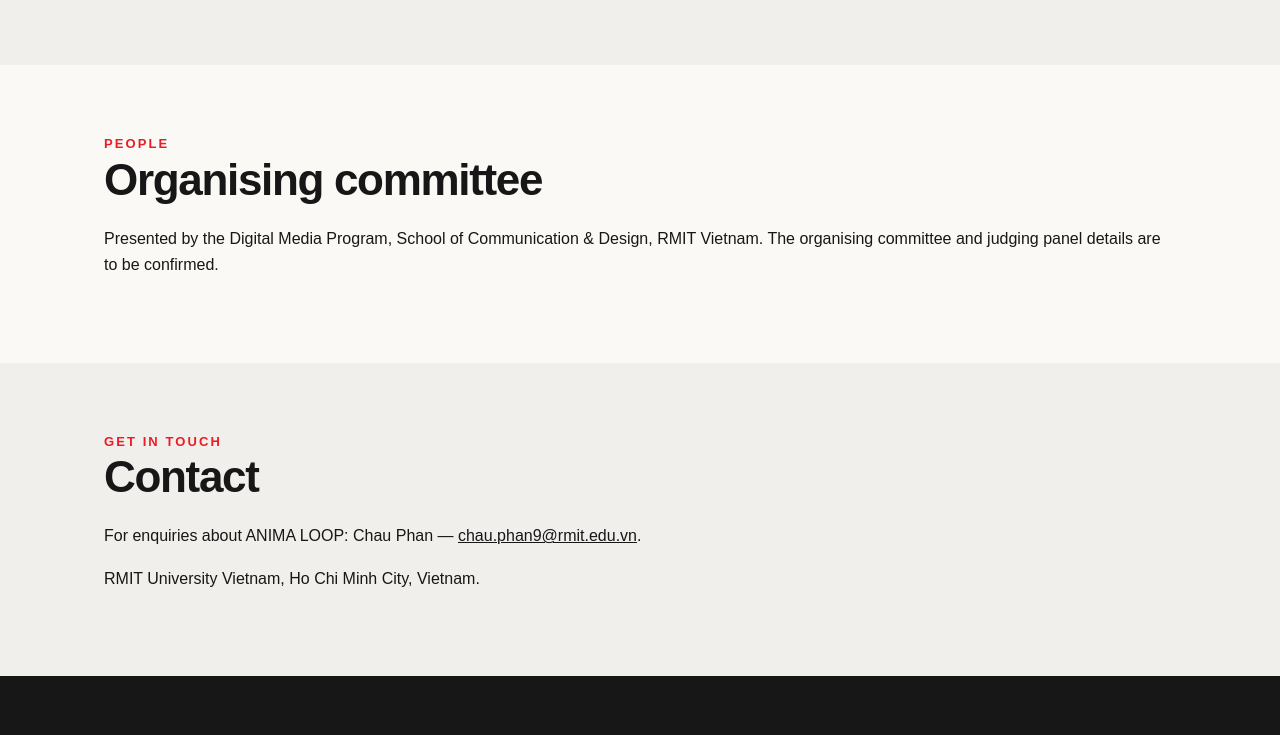
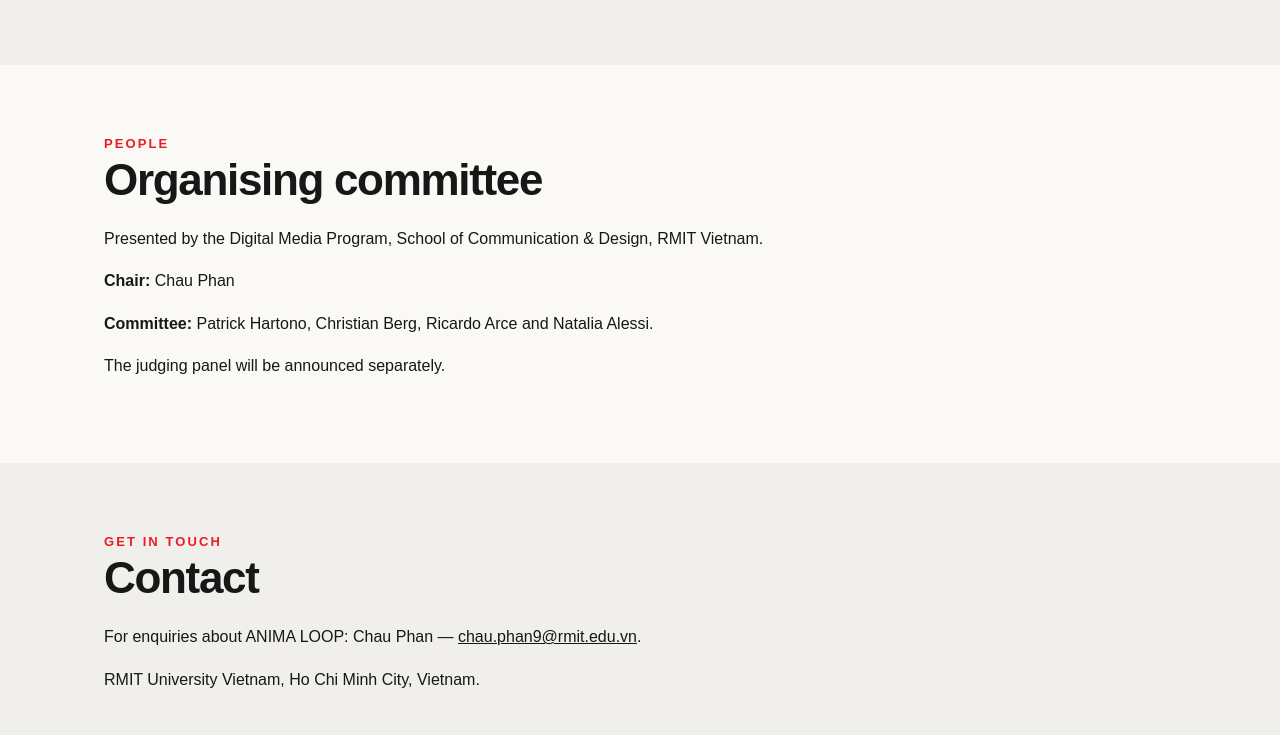
Before and after one commit to anima-loop/anima-loop.github.io, a plain HTML site: page index.html in a window 1280 px wide. Shown: the part 2741-3476 px from the top of the page. Drawn offline with Linux system fonts and the light colour scheme.

Commit message:
Add organising committee

```diff
--- a/index.html
+++ b/index.html
@@ -7,6 +7,6 @@
 <section id="awards"><div class="wrap"><div class="tag">The programme</div><h2>Exhibition &amp; awards</h2><div class="grid"><article class="card accent"><h3>Curated exhibition</h3><p>A showcase of Digital Media student work.</p></article><article class="card accent"><h3>Animation awards</h3><p>An awards competition open to RMIT students whose work involves animation.</p></article></div><p>Films are judged by a panel drawn from RMIT and the animation industry. Categories and detailed eligibility are to be confirmed.</p></div></section>
 <section id="submit"><div class="wrap"><div class="tag">Call for submissions</div><h2>Submit your work</h2><p>RMIT students are invited to submit work involving animation. Eligibility, categories, file requirements and assessment criteria are subject to confirmation by the organisers.</p><div class="grid"><article class="card"><h3>Who can submit</h3><p>RMIT students with work involving animation. The academic-year eligibility requirement is to be confirmed.</p></article><article class="card"><h3>Submission guidelines</h3><p>Accepted formats, file sizes and submission materials will be confirmed by the organisers.</p></article><article class="card"><h3>How to submit</h3><p>The CMT submission link will be available once the site is approved. You will need a CMT account to submit.</p><a href="https://cmt3.research.microsoft.com/docs/help/general/account-creation.html">Create a CMT account →</a><br><a href="https://cmt3.research.microsoft.com/docs/help/author/author-submission-form.html">CMT submission guide →</a></article></div></div></section>
 <section id="dates"><div class="wrap"><div class="tag">Plan ahead</div><h2>Key dates</h2><p class="note">All dates below are tentative and subject to confirmation by the organisers.</p><table class="dates"><tbody><tr><td>Entries open</td><td>23 November 2026</td></tr><tr><td>Judging panel announced</td><td>20 January 2027</td></tr><tr><td>Entries close</td><td>22 February 2027</td></tr><tr><td>Shortlist announced</td><td>31 March 2027</td></tr><tr><td>Award Night details announced</td><td>6 April 2027</td></tr><tr><td>Award Night</td><td>23 April 2027</td></tr></tbody></table></div></section>
-<section id="committee"><div class="wrap"><div class="tag">People</div><h2>Organising committee</h2><p>Presented by the Digital Media Program, School of Communication &amp; Design, RMIT Vietnam. The organising committee and judging panel details are to be confirmed.</p></div></section>
+<section id="committee"><div class="wrap"><div class="tag">People</div><h2>Organising committee</h2><p>Presented by the Digital Media Program, School of Communication &amp; Design, RMIT Vietnam. </p><p><strong>Chair:</strong> Chau Phan</p><p><strong>Committee:</strong> Patrick Hartono, Christian Berg, Ricardo Arce and Natalia Alessi.</p><p>The judging panel will be announced separately.</p></div></section>
 <section id="contact"><div class="wrap"><div class="tag">Get in touch</div><h2>Contact</h2><p>For enquiries about ANIMA LOOP: Chau Phan — <a href="mailto:chau.phan9@rmit.edu.vn">chau.phan9@rmit.edu.vn</a>.</p><p>RMIT University Vietnam, Ho Chi Minh City, Vietnam.</p></div></section>
 <footer><div><p>Presented by the Digital Media Program, School of Communication &amp; Design, RMIT Vietnam. Visual identity by Behalf Studio.</p><p>The Microsoft CMT service was used for managing the peer-reviewing process for this conference. This service was provided for free by Microsoft and they bore all expenses, including costs for Azure cloud services as well as for software development and support.</p><p>© 2027 ANIMA LOOP.</p></div></footer></body></html>
```
